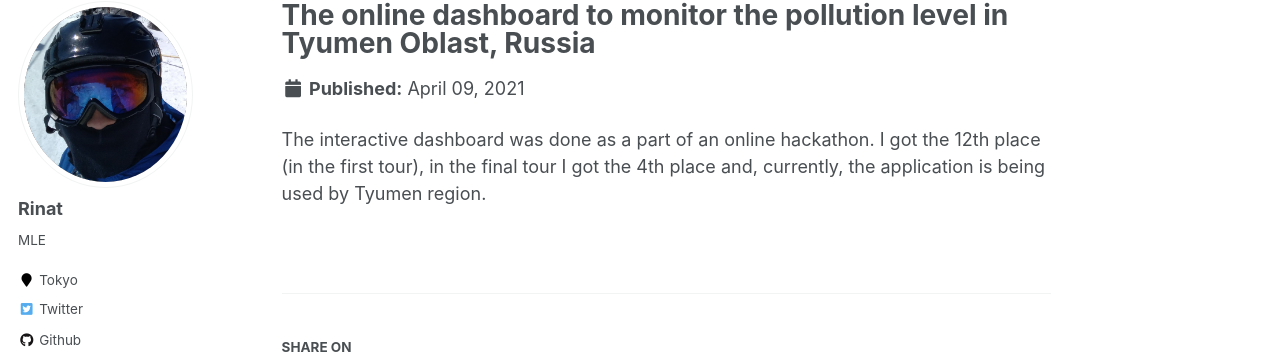
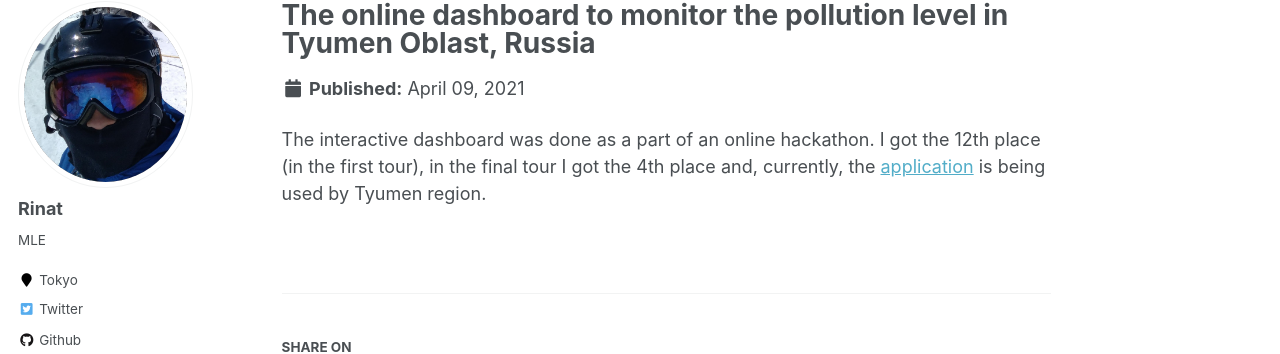
Before and after one commit to Xrenya/xrenya.github.io, a Jekyll site: the page built from _portfolio/portfolio-1.md, in a window 1280 px wide. Shown: the part 117-471 px from the top of the page. Built offline with Jekyll 4.4.1, drawn with Linux system fonts in a browser that asks for light colours; part of the change alters nothing that is shown.

```diff
--- a/_portfolio/portfolio-1.md
+++ b/_portfolio/portfolio-1.md
@@ -3,4 +3,4 @@ title: "The online dashboard to monitor the pollution level in Tyumen Oblast, Ru
 excerpt: "GUI of the application<br/><img src='/images/gui_app.png'>"
 collection: portfolio
 ---
-The interactive dashboard was done as a part of an online hackathon. I got the 12th place (in the first tour), in the final tour I got the 4th place and, currently, the application is being used by Tyumen region.
+The interactive dashboard was done as a part of an online hackathon. I got the 12th place (in the first tour), in the final tour I got the 4th place and, currently, the [application](https://rivermanagement.herokuapp.com/) is being used by Tyumen region.
```
